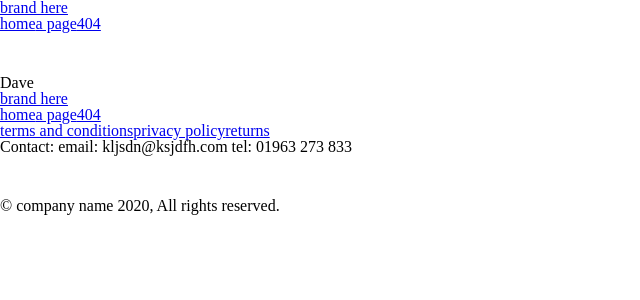
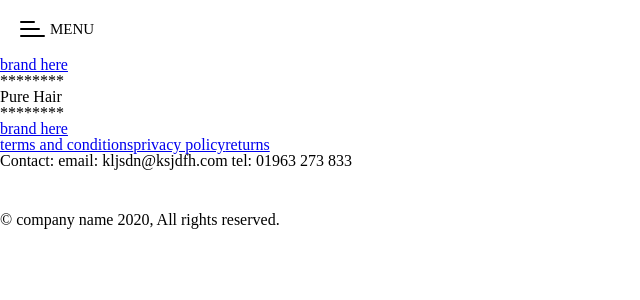
Before and after one commit to nickthegit/pure-hair-website, a Nuxt app: page / in a window 1280 px wide. Shown: the top 300 px of the page, without its empty margins (0-640 px from the left). Built offline with nearby package versions, Linux system fonts and the light colour scheme.

Commit message:
header emit button

```diff
--- a/assets/scss/_variables.scss
+++ b/assets/scss/_variables.scss
@@ -3,6 +3,8 @@
 // ========================================
 $black	: #000000;
 $white 	: #FFFFFF;
+
+$primary : indianred;
 
 // ========================================
 // Screen sizes
@@ -11,3 +13,5 @@
 $tablet  :		769px;
 $desktop : 		1000px;
 $fullhd  :		1384px;
+
+$headerHeight: 80px;
--- a/assets/scss/hamburgers/_base.scss
+++ b/assets/scss/hamburgers/_base.scss
@@ -42,6 +42,10 @@
     .hamburger-inner::after {
       background-color: $hamburger-active-layer-color;
     }
+    .hamburger-inner::before {
+      width: 100%;
+
+    }
   }
 }
 
@@ -65,7 +69,7 @@
     background-color: $hamburger-layer-color;
     border-radius: $hamburger-layer-border-radius;
     position: absolute;
-    transition-property: transform;
+    transition-property: transform, width;
     transition-duration: 0.15s;
     transition-timing-function: ease;
   }
@@ -78,9 +82,11 @@
 
   &::before {
     top: ($hamburger-layer-spacing + $hamburger-layer-height) * -1;
+    width: $hamburger-layer-width - 5px;
   }
 
   &::after {
     bottom: ($hamburger-layer-spacing + $hamburger-layer-height) * -1;
+    width: $hamburger-layer-width - 10px;
   }
 }
--- a/components/layout/mainHeader.vue
+++ b/components/layout/mainHeader.vue
@@ -1,21 +1,12 @@
 <template>
   <header :class="navStatus ? 'navOpen' : 'navClosed'">
-    <section id="brand" @click="navStatus = false">
+    <main-nav-btn @nav-btn-pressed="navToggle()" :labelName="labelName" :buttonState="navStatus" />
+    <section id="brand" @click="navToggle(false)">
       <nuxt-link to="/">brand here</nuxt-link>
     </section>
-    <main-nav @click="navStatus = false" id="mainNav">
+    <main-nav @click="navToggle(false)" id="mainNav">
       <socials />
     </main-nav>
-    <button
-      class="hamburger hamburger--collapse"
-      type="button"
-      :class="navStatus ? 'open is-active' : 'closed'"
-      @click="navStatus = !navStatus"
-    >
-      <span class="hamburger-box">
-        <span class="hamburger-inner"></span>
-      </span>
-    </button>
   </header>
 </template>
 
@@ -24,61 +15,60 @@
     data: () => {
       return {
         navStatus: false,
+        labelName: 'Menu',
       }
+    },
+    methods: {
+      navToggle: function (toggle) {
+        toggle === false
+          ? (this.navStatus = false)
+          : (this.navStatus = !this.navStatus)
+
+        this.navStatus === false
+          ? (this.labelName = 'Menu')
+          : (this.labelName = 'Close')
+      },
+      franky: function () {
+        console.log('pork and beans')
+      },
     },
     mounted() {
       // console.log(this.navStatus)
     },
     watch: {
       $route(e) {
-        this.navStatus = false
+        this.navToggle(false)
       },
     },
   }
 </script>
 
 <style lang="scss" scoped>
-  @import '@/assets/scss/hamburgers/hamburgers.scss';
-
   header {
     position: relative;
     z-index: 999999;
     top: 0;
     left: 0;
+    width: 100%;
+    height: auto;
+    background: $white;
   }
-  // * desktop style remove if all hamburger
-  button {
-    display: none;
-    position: relative;
-  }
-  // * =======
-  @include breakpoint(mobile) {
-    // * mobile to styles to use as desktop  styles if all hamburger
   #brand {
     position: relative;
     z-index: 9;
     display: block;
   }
-    button {
-      display: block;
-      z-index: 10;
+  #mainNav {
+    display: none;
+    padding-top: $headerHeight;
   }
-    #mainNav {
-      position: absolute;
-      width: 100%;
-      height: 100vh;
-      top: 0;
-      left: 0;
-      background: navajowhite;
-      display: none;
-    }
-    // nav open
   .navOpen {
     #mainNav {
       display: block;
       z-index: 5;
     }
+    .menu-btn {
+      color: $white;
     }
-    // * =======
   }
 </style>
--- a/components/layout/mainNav.vue
+++ b/components/layout/mainNav.vue
@@ -12,4 +12,13 @@
 </script>
 
 <style lang="scss" scoped>
+  nav {
+    position: absolute;
+    width: 100%;
+    height: 100vh;
+    top: 0;
+    left: 0;
+    background: $primary;
+    display: none;
+  }
 </style>
--- /dev/null
+++ b/components/layout/mainNavBtn.vue
@@ -0,0 +1,65 @@
+<template>
+  <button
+    class="hamburger hamburger--collapse menu-btn"
+    :class="buttonState ? 'open is-active' : 'closed'"
+    type="button"
+    name="menu-btn"
+    @click="$emit('nav-btn-pressed')"
+  >
+    <span class="hamburger-box">
+      <span class="hamburger-inner"></span>
+    </span>
+    <label for="menu-btn">{{ labelName }}</label>
+  </button>
+</template>
+
+<script>
+  export default {
+    props: {
+      buttonState: {
+        type: Boolean,
+        default: false,
+      },
+      labelName: {
+        type: String,
+        default: 'MENU',
+      },
+    },
+  }
+</script>
+
+<style lang="scss" scoped>
+  $hamburger-padding-x: $headerHeight / 4;
+  $hamburger-padding-y: $headerHeight / 4;
+  $hamburger-layer-width: 25px;
+  $hamburger-layer-height: 2px;
+  $hamburger-layer-spacing: 5px;
+  $hamburger-layer-color: $black;
+  $hamburger-layer-border-radius: 2px;
+  $hamburger-hover-opacity: 0.7;
+  $hamburger-active-layer-color: $white !default;
+  $hamburger-active-hover-opacity: $hamburger-hover-opacity !default;
+  @import '@/assets/scss/hamburgers/hamburgers.scss';
+  button {
+    position: relative;
+    z-index: 10;
+    display: block;
+    color: $black;
+    // background-color: rgb(87, 117, 100) !important;
+    label {
+      vertical-align: middle;
+      line-height: 15px;
+      font-size: 15px;
+      display: inline-block;
+      height: 15px;
+      // background: salmon;
+      text-transform: uppercase;
+      margin-left: 5px;
+      cursor: pointer;
+    }
+    .hamburger-box {
+      vertical-align: middle;
+      // background: sandybrown;
+    }
+  }
+</style>
--- a/pages/index.vue
+++ b/pages/index.vue
@@ -1,6 +1,10 @@
 <template>
   <main>
-    <h1>Dave</h1>
+    <h1>
+      ********
+      <br />Pure Hair
+      <br />********
+    </h1>
   </main>
 </template>
 
```
Also changed, not shown: package.json (+27 -8 lines), 1 other file (tests, documents, lock files or other folders). Lines whose indentation alone changed are shown as unchanged.
